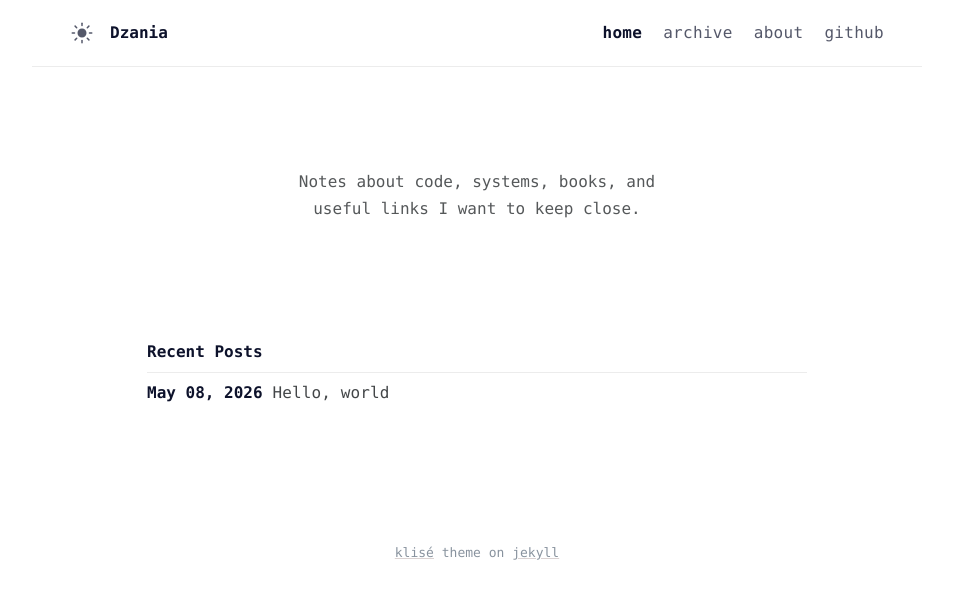
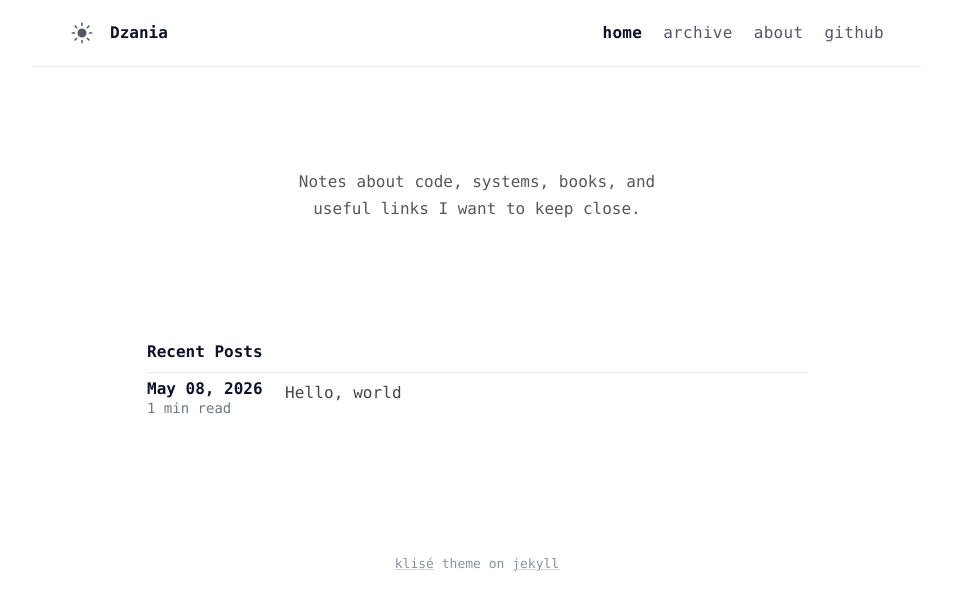
Before and after one commit to dzania/dzania.github.io, a Jekyll site: the page built from index.md, in a window 1280 px wide. Shown: the top 610 px of the page, without its empty margins (163-1116 px from the left). Built offline with Jekyll 4.4.1, drawn with Linux system fonts in a browser that asks for light colours.

Commit message:
Add reading time

```diff
--- /dev/null
+++ b/_includes/reading-time.html
@@ -0,0 +1,6 @@
+{% assign words_count = include.content | strip_html | number_of_words %}
+{% assign reading_time = words_count | plus: 179 | divided_by: 180 %}
+{% if reading_time < 1 %}
+  {% assign reading_time = 1 %}
+{% endif %}
+<span class="reading-time">{{ reading_time }} min read</span>
--- a/_layouts/home.html
+++ b/_layouts/home.html
@@ -7,7 +7,10 @@ home: true
 {%- if site.posts.size > 0 -%}
   {%- for post in site.posts limit: site.number_of_posts -%}
   <article class="post-item">
-    <span class="post-item-date">{{ post.date | date: "%b %d, %Y" }}</span>
+    <div class="post-item-meta">
+      <span class="post-item-date">{{ post.date | date: "%b %d, %Y" }}</span>
+      {% include reading-time.html content=post.content %}
+    </div>
     <h4 class="post-item-title">
       <a href="{{ post.url }}">{{ post.title | escape }}</a>
     </h4>
--- a/_layouts/post.html
+++ b/_layouts/post.html
@@ -51,6 +51,7 @@ layout: compress
             <time datetime="{{ page.date | date_to_xmlschema }}" itemprop="datePublished">
               {{ page.date | date: "%b %d, %Y" }}
             </time>
+            {% include reading-time.html content=content %}
             <time hidden datetime="{{ page.modified | date_to_xmlschema }}" itemprop="dateModified">
               {{ page.date | date: "%b %d, %Y" }}
             </time>
--- a/_sass/klise/_dark.scss
+++ b/_sass/klise/_dark.scss
@@ -171,6 +171,9 @@ body[data-theme="dark"] {
     .post-item-date {
       color: $dark-white;
     }
+    .reading-time {
+      color: $dark-gray;
+    }
     .post-item-title {
       a {
         color: $dark-text-base-color;
--- a/_sass/klise/_layout.scss
+++ b/_sass/klise/_layout.scss
@@ -256,15 +256,26 @@
     border-top: 1px solid $light;
   }
 
+  .post-item-meta {
+    min-width: 128px;
+    padding-right: 10px;
+    line-height: 1.35;
+  }
+
   .post-item-date {
-    min-width: 96px;
     color: $black;
+    display: block;
     font-weight: 700;
-    padding-right: 10px;
 
     @include media-query($on-mobile) {
       font-size: 16px;
     }
+  }
+
+  .reading-time {
+    color: $gray;
+    display: block;
+    font-size: $small-font-size;
   }
 
   .post-item-title {
```
